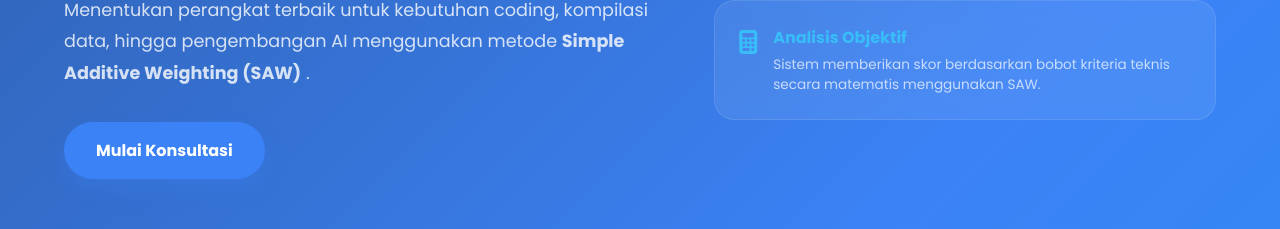
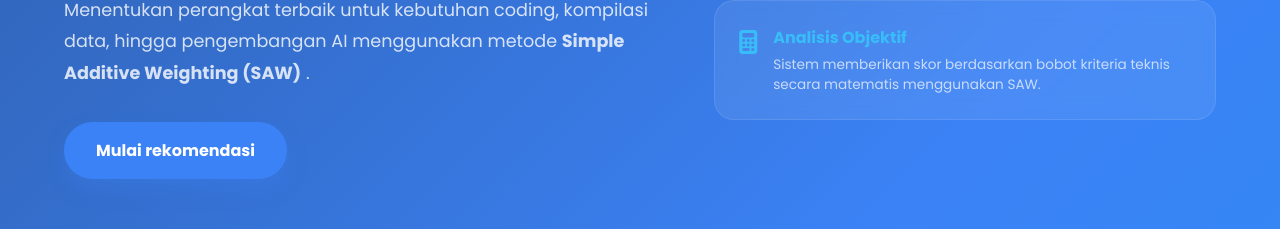
Before and after one commit to Putri-9394/MatrixLaptop, a plain HTML site: page index.html in a window 1280 px wide. Shown: the part 266-495 px from the top of the page. Drawn offline with Linux system fonts and the light colour scheme.

Commit message:
Update index.html

```diff
--- a/index.html
+++ b/index.html
@@ -185,7 +185,7 @@
         <div class="hero-text">
             <h1>Sistem Pakar Pemilihan Laptop Mahasiswa Informatika</h1>
             <p>Menentukan perangkat terbaik untuk kebutuhan coding, kompilasi data, hingga pengembangan AI menggunakan metode <strong>Simple Additive Weighting (SAW)</strong> .</p>
-            <a href="#kalkulator" class="btn-scroll">Mulai Konsultasi</a>
+            <a href="#kalkulator" class="btn-scroll">Mulai rekomendasi</a>
         </div>
         <div class="hero-cards">
             <div class="info-card">
```
